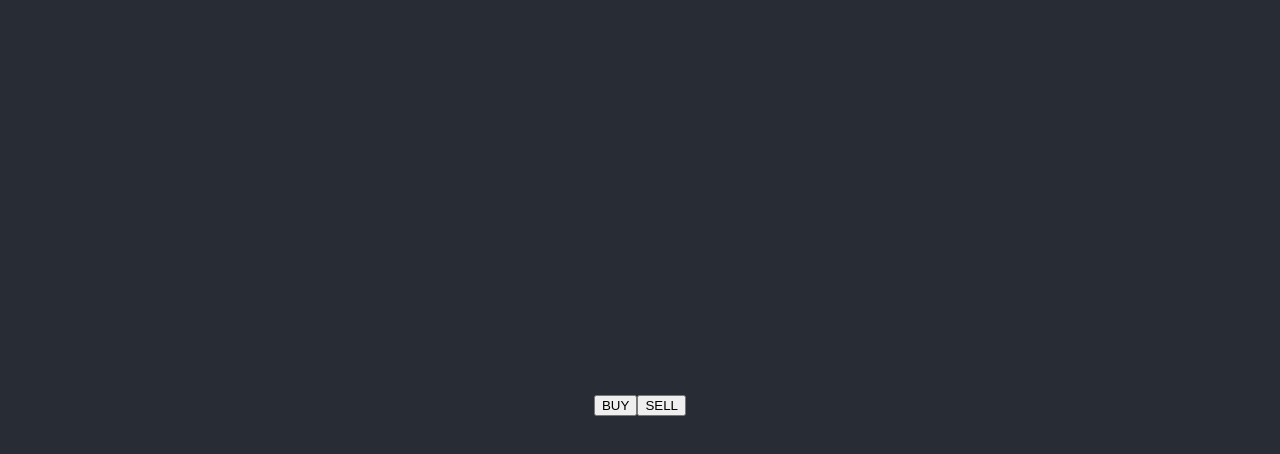
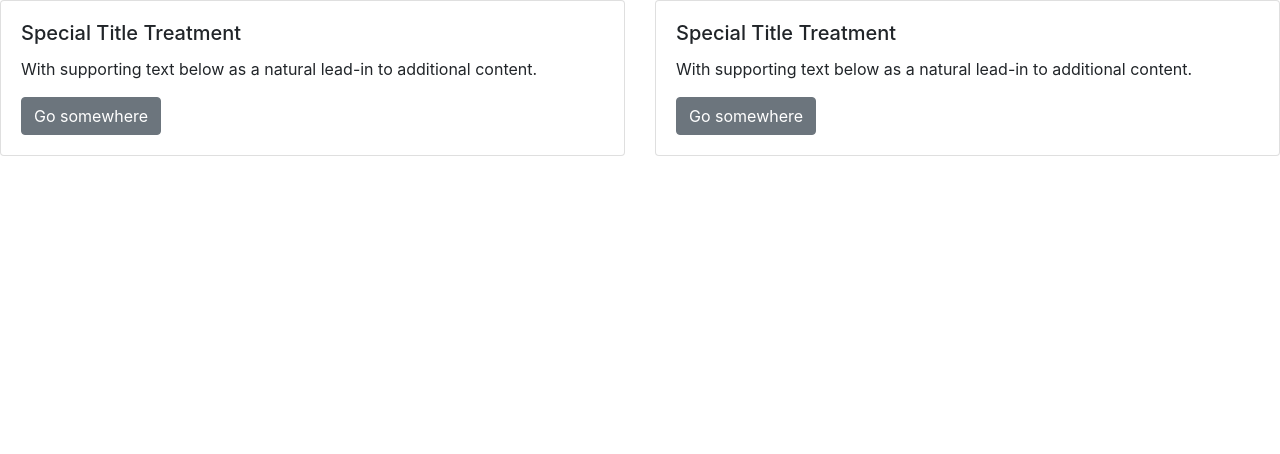
Before and after one commit to peterjoe3132/MECart-v1, a React (Create React App) app in the folder mecartv1/: page / in a window 1280 px wide. Shown: the top 454 px of the page. Built offline with nearby package versions, Linux system fonts and the light colour scheme.

Commit message:
Changes to be committed: 	modified:   package-lock.json 	modified:   package.json 	modified:   src/App.js 	modified:   src/index.js

```diff
--- a/mecartv1/package.json
+++ b/mecartv1/package.json
@@ -3,6 +3,7 @@
   "version": "0.1.0",
   "private": true,
   "dependencies": {
+    "bootstrap": "^4.1.3",
     "react": "^16.6.3",
     "react-dom": "^16.6.3",
     "react-router": "^4.3.1",
--- a/mecartv1/src/App.js
+++ b/mecartv1/src/App.js
@@ -1,35 +1,37 @@
 import React, { Component } from 'react';
 import { BrowserRouter as Router, Route, Link } from "react-router-dom";
-
-
+import { Card, Button, CardTitle, CardText, Row, Col } from 'reactstrap';
 import './App.css';
-
-
-
 import  BuyPage from "./Components/BuyPage/BuyPage.js";
 import SellPage from "./Components/SellPage/SellPage.js"
-
 
 class App extends Component {
   render() {
     return (
-      <Router>
-      <div className="App">
-        <header className="App-header">
-          <p>
-          <Link to="/buy"><button >BUY</button></Link>
-          <Link to="/sell"><button >SELL</button></Link>
-          </p>
-        </header>
-        <Route path="/buy" component={BuyPage} />
-        <Route path="/sell" component={SellPage} />
-      </div>
-      </Router>
+    	<Router>
+	    	<div>
+	    	   <Row>
+	      			<Col sm="6">
+	       				<Card body>
+	          				<CardTitle>Special Title Treatment</CardTitle>
+	          				<CardText>With supporting text below as a natural lead-in to additional content.</CardText>
+	           					<Link to="/buy"><Button>Go somewhere</Button></Link>
+	        			</Card>
+	      			</Col>
+	      			<Col sm="6">
+	        			<Card body>
+	          				<CardTitle>Special Title Treatment</CardTitle>
+	          				<CardText>With supporting text below as a natural lead-in to additional content.</CardText>
+	          					<Link to="/sell"><Button>Go somewhere</Button></Link>
+	        			</Card>
+	      			</Col>
+	    		</Row>
+	    	<Route path="/buy" component={BuyPage} />
+	    	<Route path="/sell" component={SellPage} />
+	    	</div>
+        </Router>
     );
   }
 }
 
-
-
-
 export default App;
--- a/mecartv1/src/index.js
+++ b/mecartv1/src/index.js
@@ -3,6 +3,7 @@ import ReactDOM from 'react-dom';
 import './index.css';
 import App from './App';
 import * as serviceWorker from './serviceWorker';
+import 'bootstrap/dist/css/bootstrap.min.css';
 
 
 ReactDOM.render(<App />, document.getElementById('root'));
```
Also changed, not shown: 1 other file (tests, documents, lock files or other folders).
